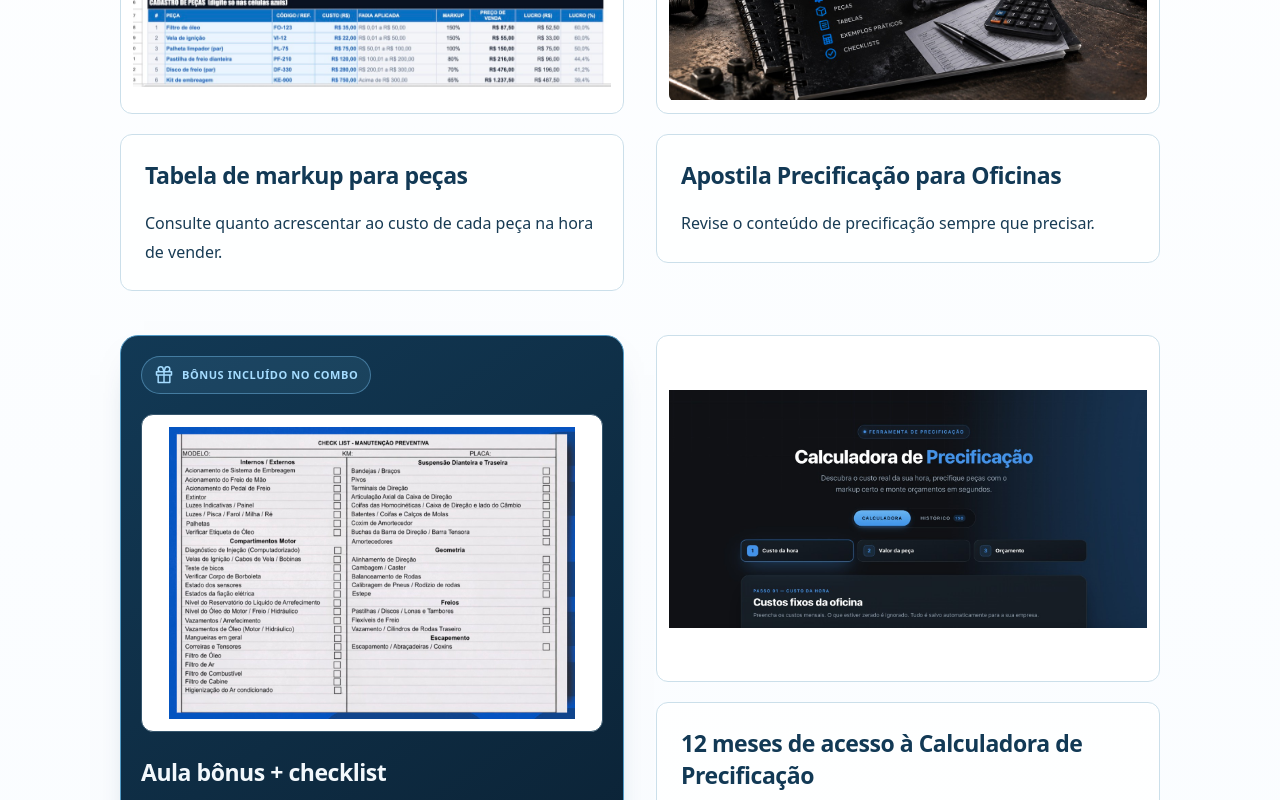
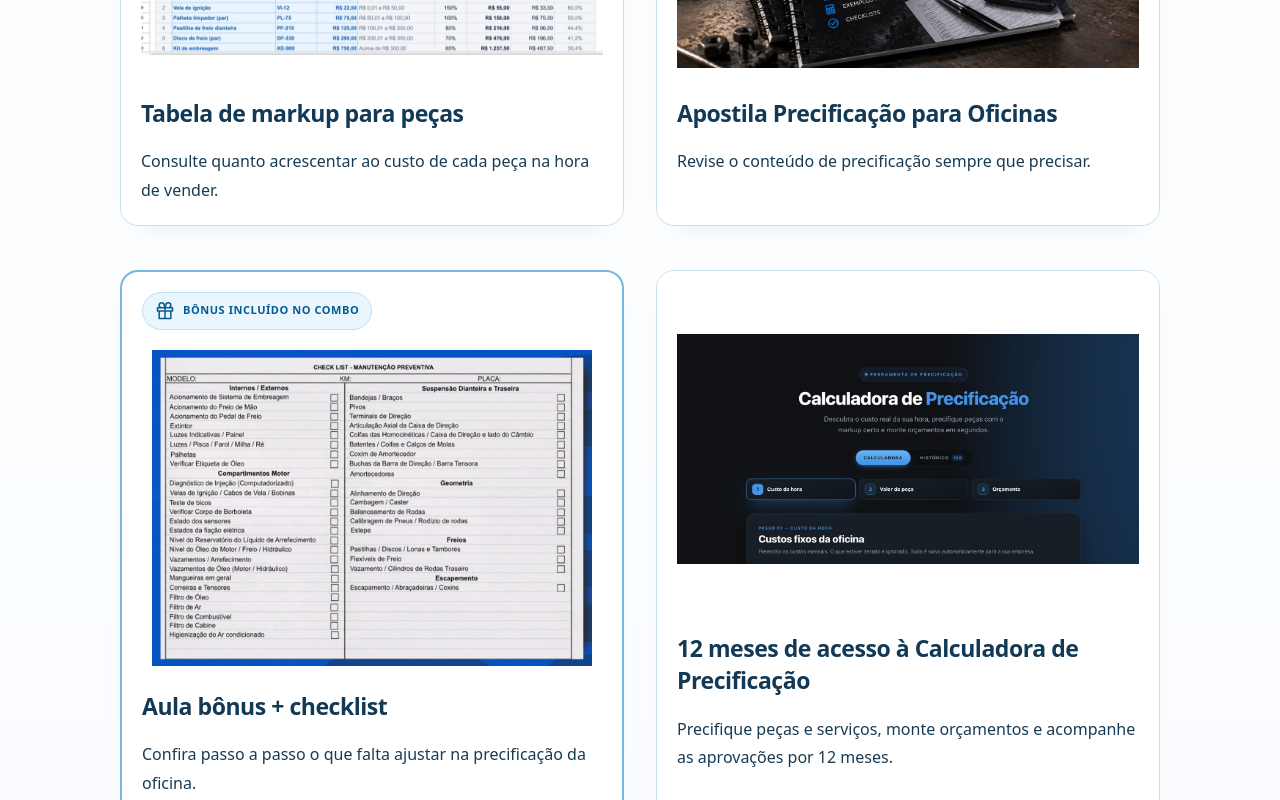
Before and after one commit to cezarhlima1/diegomensor, a Next.js app: page /mobile-preview-qa in a window 1280 px wide. Shown: the part 8400-9200 px from the top of the page. Built offline with nearby package versions, Linux system fonts and the light colour scheme.

Commit message:
ajustes finos

```diff
--- a/app/precificaçãoparaoficinas/_components/combo.module.css
+++ b/app/precificaçãoparaoficinas/_components/combo.module.css
@@ -81,10 +81,10 @@
 
 
 .materials { display: grid; grid-template-columns: repeat(2, minmax(0, 1fr)); gap: 44px 32px; margin-top: 48px; }
-.materials article { min-width: 0; }
-.materialImage { display: flex; align-items: center; justify-content: center; aspect-ratio: 16 / 11; padding: 12px; background: #fff; border: 1px solid #cbdfea; border-radius: 12px; }
+.materials article { min-width: 0; padding: 20px; border: 1px solid #cbdfea; border-radius: 18px; background: #fff; box-shadow: 0 12px 28px -24px #12395540; }
+.materialImage { display: flex; align-items: center; justify-content: center; aspect-ratio: 16 / 11; padding: 0; background: #fff; border-radius: 10px; }
 .materialImage img { display: block; width: 100%; height: 100%; object-fit: contain; border-radius: 6px; }
-.materialCopy { margin-top: 20px; padding: 24px; border: 1px solid #cbdfea; border-radius: 12px; background: #ffffffb3; }
+.materialCopy { margin-top: 24px; padding: 0; }
 .materialCopy h3 { font-size: 23px; font-weight: 650; line-height: 1.4; }
 .materialCopy p { margin-top: 18px; font-size: 16px; line-height: 1.8; }
 .priceCard { --combo-heading: #123955; --combo-body: #526b7d; --combo-accent: #076ca7; --color-line: #cbdfea; max-width: 580px; margin: 0 auto; padding: 48px 40px; border: 1px solid #b8d6e9; border-radius: 24px; background: #fff; box-shadow: 0 24px 60px -32px #0006; color: #173b54; text-align: center; }
@@ -154,7 +154,8 @@
 
 
   .materials { grid-template-columns: 1fr; gap: 52px; margin-top: 44px; }
-  .materialCopy { margin-top: 16px; padding: 24px 20px; }
+  .materials article { padding: 20px 16px; }
+  .materialCopy { margin-top: 20px; padding: 0; }
   .materialCopy h3 { font-size: 21px; line-height: 1.4; }
   .materialCopy p { margin-top: 12px; line-height: 1.75; }
   .priceCard { padding: 32px 24px; border-radius: 20px; }
@@ -186,22 +187,12 @@
 
 }
 
-.bonusMaterial {
-  --combo-heading: #f3f8fc;
-  padding: 20px;
-  border: 1px solid #529ac5;
-  border-radius: 18px;
-  background: linear-gradient(145deg, #123955, #0b2235);
-  box-shadow: 0 16px 36px -24px #12395580;
+.materials article.bonusMaterial {
+  border: 2px solid #76b6df;
+  box-shadow: 0 12px 28px -24px #076ca760;
 }
-.bonusBadge { display: inline-flex; align-items: center; gap: 8px; margin-bottom: 20px; padding: 8px 12px; border: 1px solid #83ceff66; border-radius: 20px; background: #83ceff18; color: #a5dcff; font-size: 11px; font-weight: 700; letter-spacing: .05em; line-height: 1.5; }
+.bonusBadge { display: inline-flex; align-items: center; gap: 8px; margin-bottom: 20px; padding: 8px 12px; border: 1px solid #bedff4; border-radius: 20px; background: #eaf6fe; color: #075b91; font-size: 11px; font-weight: 700; letter-spacing: .05em; line-height: 1.5; }
 .bonusBadge svg { width: 20px; height: 20px; flex-shrink: 0; }
-.bonusMaterial .materialImage { border-color: #36566d; background: #fff; }
-.bonusMaterial .materialCopy { padding: 4px 0 0; border: 0; background: transparent; }
-.bonusMaterial .materialCopy p { color: #c1d5e5; }
-
 @media (max-width: 767px) {
-  .bonusMaterial { padding: 20px 16px; }
   .bonusBadge { font-size: 10px; padding: 8px 10px; }
-  .bonusMaterial .materialCopy { padding-top: 4px; }
 }
```
